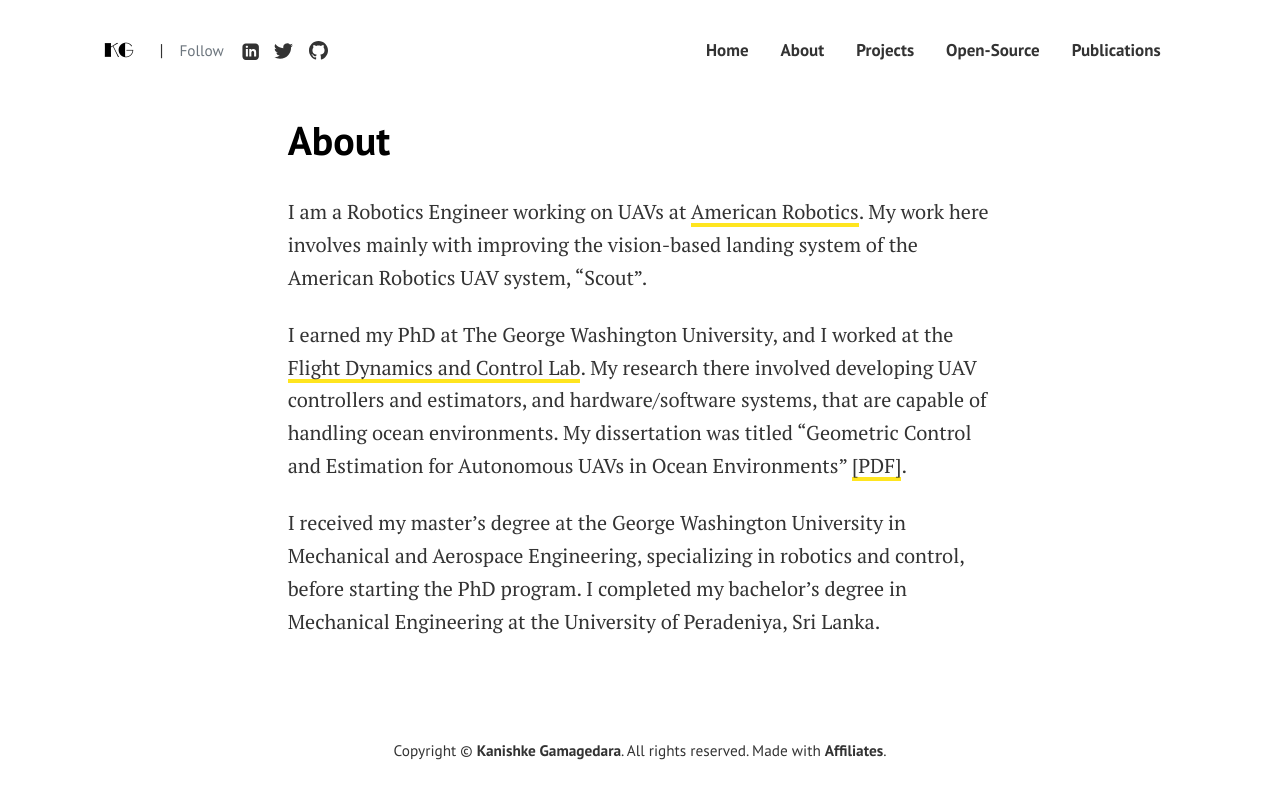
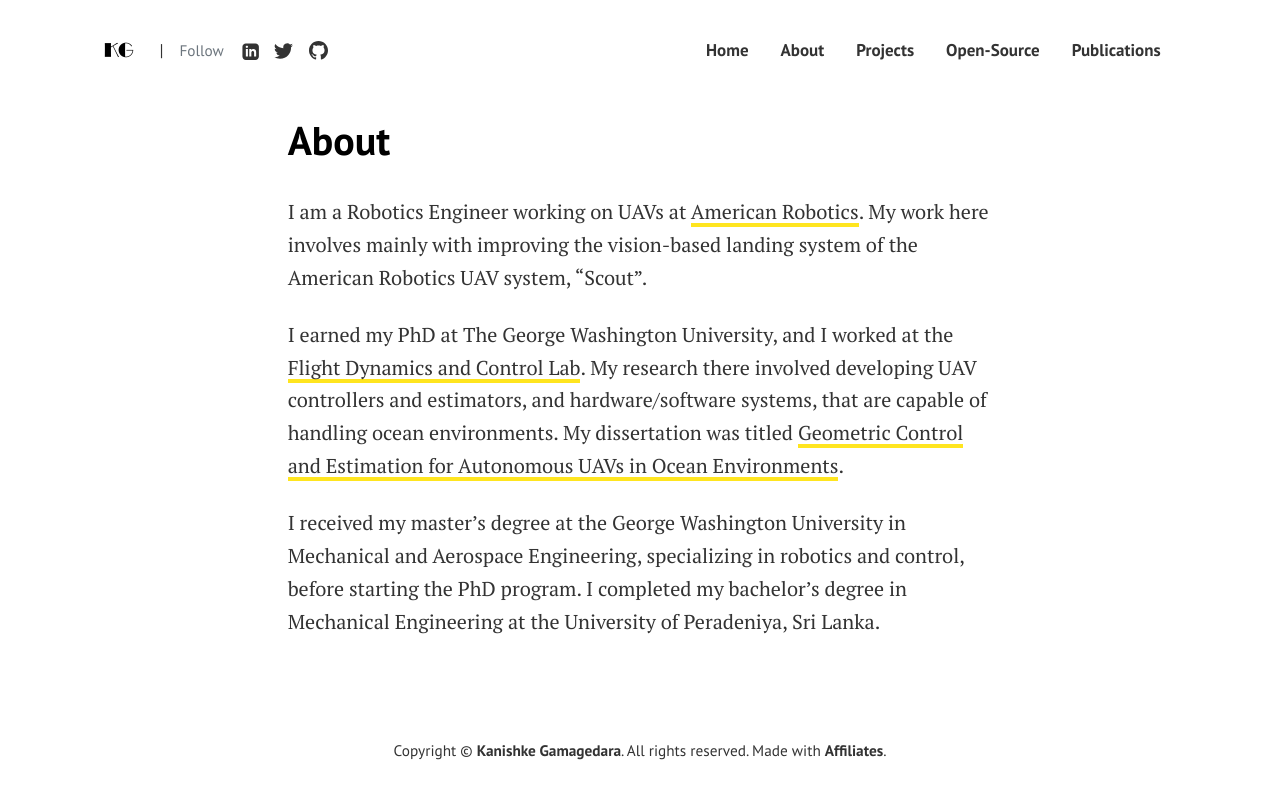
Before and after one commit to kanishkegb/kanishkegb.github.io, a Jekyll site: the page built from pages/about.md, in a window 1280 px wide. Shown: the top 799 px of the page. Built offline with Jekyll 4.4.1, drawn with Linux system fonts in a browser that asks for light colours.

Commit message:
Add dissertation link

```diff
--- a/index.html
+++ b/index.html
@@ -41,8 +41,8 @@ background: '/img/bg-index.jpg'
   </div>
 </section>
 
-<!-- Posts List with Sidebar (except featured)
-================================================== -->
+<!-- Posts List with Sidebar (except featured) -->
+<!-- ================================================== -->
 
 <br>
 <p class="h1">Recent Posts</p>
--- a/pages/about.md
+++ b/pages/about.md
@@ -10,7 +10,7 @@ My work here involves mainly with improving the vision-based landing system of t
 
 I earned my PhD at The George Washington University, and I worked at the [Flight Dynamics and Control Lab](http://www2.seas.gwu.edu/~tylee/).
 My research there involved developing UAV controllers and estimators, and hardware/software systems, that are capable of handling ocean environments.
-My dissertation was titled "Geometric Control and Estimation for Autonomous UAVs in Ocean Environments" [[PDF]](https://drive.google.com/file/d/1h9kTC167nkdj9AI0NrHs2cKJ0ZV0Ww1i/view).
+My dissertation was titled [Geometric Control and Estimation for Autonomous UAVs in Ocean Environments](https://drive.google.com/file/d/1h9kTC167nkdj9AI0NrHs2cKJ0ZV0Ww1i/view).
 
 I received my master's degree at the George Washington University in Mechanical and Aerospace Engineering, specializing in robotics and control, before starting the PhD program.
 I completed my bachelor's degree in Mechanical Engineering at the University of Peradeniya, Sri Lanka.
```
Also changed, not shown: _includes/sidebar.html (+6 -6 lines), _posts/2022-04-10-gps-denied-shipboard-landing.md (+1 -0 lines), assets/images/dissertation.png (added).
